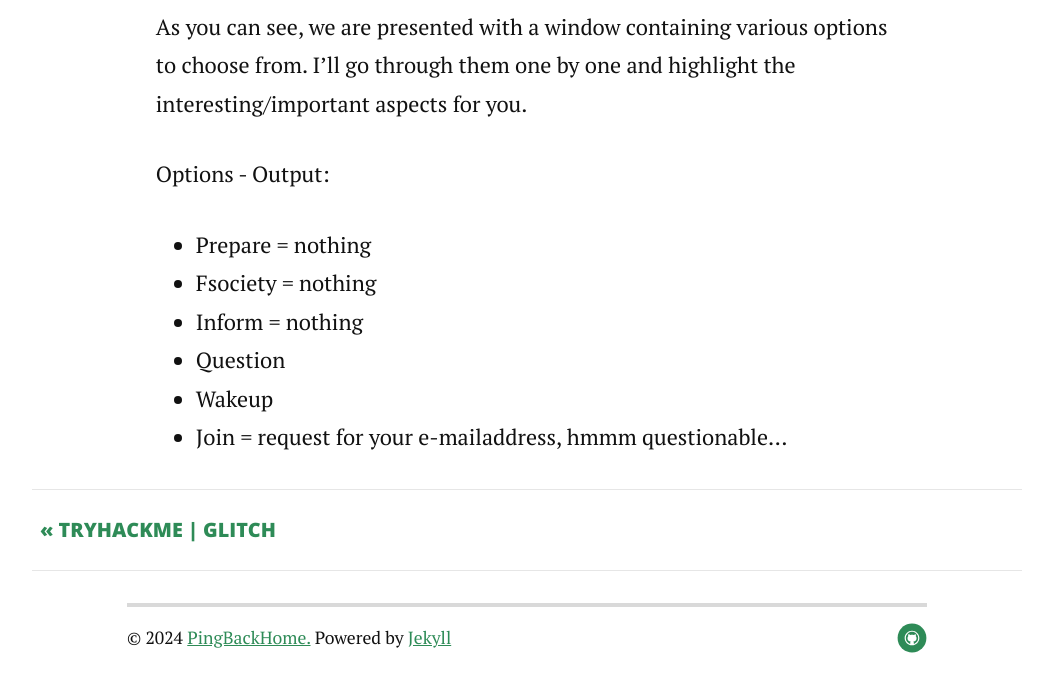
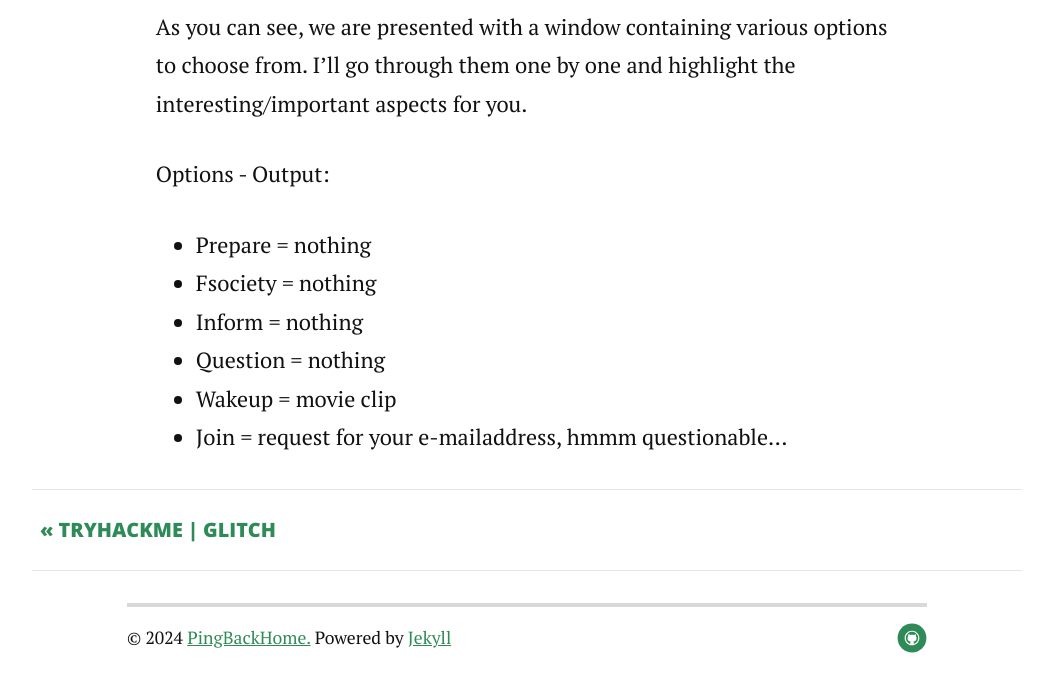
Before and after one commit to PingBackHome/PingBackHome.github.io, a Jekyll site: the page built from _posts/2024-04-02-THM-MrRobot.md, in a window 1280 px wide and 900 px high, scrolled down 3212 px, cut to the strip 205-897 px from the top of the window. Shown: the whole strip, without its empty margins (113-1166 px from the left). Built offline with Jekyll 4.4.1, drawn with Linux system fonts in a browser that asks for light colours; nearby versions of some CDN libraries.

Commit message:
Update 2024-04-02-THM-MrRobot.md

```diff
--- a/_posts/2024-04-02-THM-MrRobot.md
+++ b/_posts/2024-04-02-THM-MrRobot.md
@@ -56,6 +56,6 @@ Options - Output:
 - Prepare = nothing
 - Fsociety = nothing
 - Inform = nothing
-- Question
-- Wakeup
+- Question = nothing
+- Wakeup = movie clip
 - Join = request for your e-mailaddress, hmmm questionable...
```
